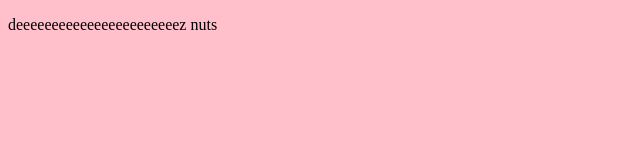
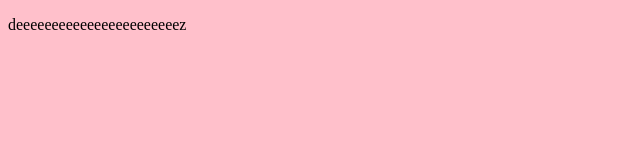
Before and after one commit to kennytran95/blog-site, a plain HTML site: page index.html in a window 1280 px wide. Shown: the full height of the page, 0-640 px from the left. Drawn offline with Linux system fonts and the light colour scheme.

Commit message:
Project Save

```diff
--- a/index.html
+++ b/index.html
@@ -8,7 +8,7 @@
     <link rel="stylesheet" href="styles.css">
   </head>
   <body>
-    <p>deeeeeeeeeeeeeeeeeeeeeeez nuts</p>
+    <p>deeeeeeeeeeeeeeeeeeeeeeez</p>
 	<script src="scripts.js"></script>
   </body>
 </html>
```
